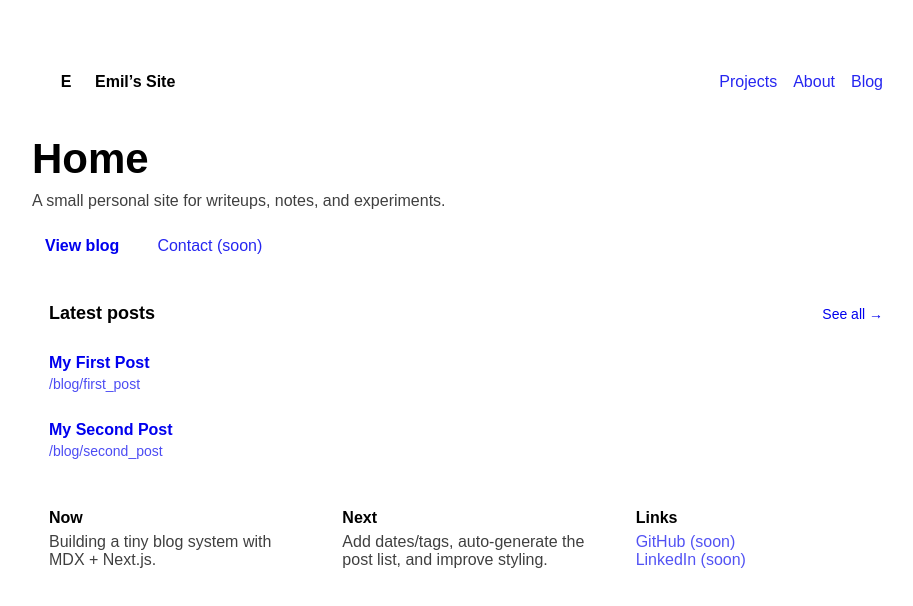
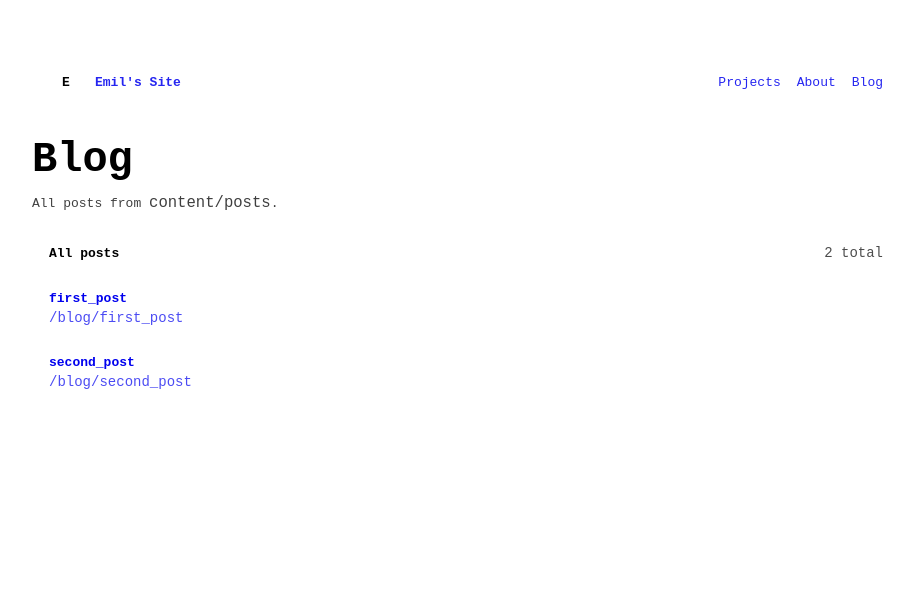
Before and after one commit to Thorald/my_website, a Next.js app: page /blog in a window 1280 px wide. Shown: the top 606 px of the page, without its empty margins (174-1087 px from the left). Built offline with nearby package versions, Linux system fonts and the light colour scheme.

Commit message:
Updated Navbar and links

```diff
--- a/app/blog/page.tsx
+++ b/app/blog/page.tsx
@@ -1,89 +1,19 @@
-"use client";
+import Link from "next/link";
+import Navbar from "../components/Navbar";
+import { POSTS } from "../../lib/posts";
 
-import Link from "next/link";
-
-export default function Board() {
+export default function BlogIndex() {
     return (
         <main style={{ maxWidth: 900, margin: "0 auto", padding: "32px 16px" }}>
-            {/* Navbar */}
-            <nav
-                style={{
-                    display: "flex",
-                    alignItems: "center",
-                    justifyContent: "space-between",
-                    padding: "12px 16px",
-                    border: "1px solid rgba(255,255,255,0.12)",
-                    borderRadius: 12,
-                    marginBottom: 24,
-                }}
-            >
-                <div style={{ display: "flex", gap: 12, alignItems: "center" }}>
-                    <div
-                        style={{
-                            width: 34,
-                            height: 34,
-                            borderRadius: 10,
-                            border: "1px solid rgba(255,255,255,0.18)",
-                            display: "grid",
-                            placeItems: "center",
-                            fontWeight: 700,
-                        }}
-                    >
-                        E
-                    </div>
-                    <span style={{ fontWeight: 700 }}>Emil’s Site</span>
-                </div>
+            <Navbar />
 
-                <div style={{ display: "flex", gap: 16 }}>
-                    <a href="#" style={{ opacity: 0.85, textDecoration: "none" }}>
-                        Projects
-                    </a>
-                    <a href="#" style={{ opacity: 0.85, textDecoration: "none" }}>
-                        About
-                    </a>
-                    <Link href="/blog" style={{ opacity: 0.85, textDecoration: "none" }}>
-                        Blog
-                    </Link>
-                </div>
-            </nav>
-
-            {/* Hero */}
-            <header style={{ marginBottom: 22 }}>
-                <h1 style={{ fontSize: 42, margin: 0, lineHeight: 1.1 }}>Home</h1>
-                <p style={{ opacity: 0.75, marginTop: 10, maxWidth: 650 }}>
-                    A small personal site for writeups, notes, and experiments.
+            <header style={{ marginBottom: 18 }}>
+                <h1 style={{ fontSize: 42, margin: 0 }}>Blog</h1>
+                <p style={{ opacity: 0.75, marginTop: 10 }}>
+                    All posts from <code>content/posts</code>.
                 </p>
-
-                <div style={{ display: "flex", gap: 12, marginTop: 14 }}>
-                    <Link
-                        href="/blog"
-                        style={{
-                            padding: "10px 12px",
-                            borderRadius: 12,
-                            border: "1px solid rgba(255,255,255,0.18)",
-                            textDecoration: "none",
-                            fontWeight: 600,
-                        }}
-                    >
-                        View blog
-                    </Link>
-
-                    <a
-                        href="#"
-                        style={{
-                            padding: "10px 12px",
-                            borderRadius: 12,
-                            border: "1px solid rgba(255,255,255,0.12)",
-                            textDecoration: "none",
-                            opacity: 0.85,
-                        }}
-                    >
-                        Contact (soon)
-                    </a>
-                </div>
             </header>
 
-            {/* Latest posts */}
             <section
                 style={{
                     border: "1px solid rgba(255,255,255,0.12)",
@@ -100,100 +30,40 @@ export default function Board() {
                         alignItems: "center",
                     }}
                 >
-                    <h2 style={{ margin: 0, fontSize: 18 }}>Latest posts</h2>
-                    <Link href="/blog" style={{ fontSize: 14, textDecoration: "none" }}>
-                        See all →
-                    </Link>
+                    <span style={{ fontWeight: 700 }}>All posts</span>
+                    <span style={{ opacity: 0.7, fontSize: 14 }}>
+                        {POSTS.length} total
+                    </span>
                 </div>
 
                 <ul style={{ listStyle: "none", margin: 0, padding: 0 }}>
-                    <li style={{ borderTop: "1px solid rgba(255,255,255,0.08)" }}>
+                    {POSTS.map((p) => (
+                        <li
+                            key={p.slug}
+                            style={{ borderTop: "1px solid rgba(255,255,255,0.08)" }}
+                        >
                             <Link
-                            href="/blog/first_post"
+                                href={`/blog/${p.slug}`}
                                 style={{
                                     display: "block",
                                     padding: "14px 16px",
                                     textDecoration: "none",
                                 }}
                             >
-                            <div style={{ fontWeight: 700 }}>My First Post</div>
+                                <div style={{ fontWeight: 700 }}>{p.title}</div>
                                 <div style={{ opacity: 0.7, fontSize: 14, marginTop: 4 }}>
-                                /blog/first_post
+                                    /blog/{p.slug}
                                 </div>
                             </Link>
                         </li>
+                    ))}
 
-                    <li style={{ borderTop: "1px solid rgba(255,255,255,0.08)" }}>
-                        <Link
-                            href="/blog/second_post"
-                            style={{
-                                display: "block",
-                                padding: "14px 16px",
-                                textDecoration: "none",
-                            }}
-                        >
-                            <div style={{ fontWeight: 700 }}>My Second Post</div>
-                            <div style={{ opacity: 0.7, fontSize: 14, marginTop: 4 }}>
-                                /blog/second_post
-                            </div>
-                        </Link>
+                    {POSTS.length === 0 && (
+                        <li style={{ padding: "14px 16px", opacity: 0.75 }}>
+                            No posts yet.
                         </li>
+                    )}
                 </ul>
-            </section>
-
-            {/* Quick cards */}
-            <section
-                style={{
-                    display: "grid",
-                    gridTemplateColumns: "repeat(auto-fit, minmax(220px, 1fr))",
-                    gap: 12,
-                    marginTop: 18,
-                }}
-            >
-                <div
-                    style={{
-                        border: "1px solid rgba(255,255,255,0.12)",
-                        borderRadius: 16,
-                        padding: 16,
-                    }}
-                >
-                    <div style={{ fontWeight: 700 }}>Now</div>
-                    <div style={{ opacity: 0.75, marginTop: 6 }}>
-                        Building a tiny blog system with MDX + Next.js.
-                    </div>
-                </div>
-
-                <div
-                    style={{
-                        border: "1px solid rgba(255,255,255,0.12)",
-                        borderRadius: 16,
-                        padding: 16,
-                    }}
-                >
-                    <div style={{ fontWeight: 700 }}>Next</div>
-                    <div style={{ opacity: 0.75, marginTop: 6 }}>
-                        Add dates/tags, auto-generate the post list, and improve styling.
-                    </div>
-                </div>
-
-                <div
-                    style={{
-                        border: "1px solid rgba(255,255,255,0.12)",
-                        borderRadius: 16,
-                        padding: 16,
-                    }}
-                >
-                    <div style={{ fontWeight: 700 }}>Links</div>
-                    <div style={{ opacity: 0.75, marginTop: 6 }}>
-                        <a href="#" style={{ opacity: 0.9, textDecoration: "none" }}>
-                            GitHub (soon)
-                        </a>
-                        <br />
-                        <a href="#" style={{ opacity: 0.9, textDecoration: "none" }}>
-                            LinkedIn (soon)
-                        </a>
-                    </div>
-                </div>
             </section>
         </main>
     );
--- /dev/null
+++ b/app/components/Navbar.tsx
@@ -0,0 +1,50 @@
+import Link from "next/link";
+
+export default function Navbar() {
+    return (
+        <nav
+            style={{
+                display: "flex",
+                alignItems: "center",
+                justifyContent: "space-between",
+                padding: "12px 16px",
+                border: "1px solid rgba(255,255,255,0.12)",
+                borderRadius: 12,
+                marginBottom: 24,
+            }}
+        >
+            <div style={{ display: "flex", gap: 12, alignItems: "center" }}>
+                <div
+                    style={{
+                        width: 34,
+                        height: 34,
+                        borderRadius: 10,
+                        border: "1px solid rgba(255,255,255,0.18)",
+                        display: "grid",
+                        placeItems: "center",
+                        fontWeight: 700,
+                    }}
+                >
+                    E
+                </div>
+                <span style={{ fontWeight: 700 }}>
+                    <a href="/" style={{ opacity: 0.85, textDecoration: "none" }}>
+                        Emil's Site
+                    </a>
+                </span>
+            </div>
+
+            <div style={{ display: "flex", gap: 16 }}>
+                <a href="#" style={{ opacity: 0.85, textDecoration: "none" }}>
+                    Projects
+                </a>
+                <a href="#" style={{ opacity: 0.85, textDecoration: "none" }}>
+                    About
+                </a>
+                <Link href="/blog" style={{ opacity: 0.85, textDecoration: "none" }}>
+                    Blog
+                </Link>
+            </div>
+        </nav>
+    );
+}
--- a/app/globals.css
+++ b/app/globals.css
@@ -3,7 +3,7 @@
 }
 
 body {
-  font-family: sans-serif;
+  font-family: monospace;
   margin: 20px;
   padding: 0;
 }
@@ -50,12 +50,6 @@ ul {
   box-sizing: border-box;
 }
 
-body {
-  font-family: sans-serif;
-  margin: 20px;
-  padding: 0;
-}
-
 .square {
   background: #fff;
   border: 1px solid #999;
--- a/lib/posts.ts
+++ b/lib/posts.ts
@@ -1,6 +1,7 @@
 // lib/posts.ts
 export type PostMeta = {
     slug: string;
+    title: string;
     // optional later: date, tags, etc.
     import: () => Promise<any>;
 };
@@ -9,10 +10,12 @@ export type PostMeta = {
 export const POSTS: PostMeta[] = [
     {
         slug: "first_post",
+        title: "first_post",
         import: () => import("../content/posts/first_post.mdx"),
     },
     {
         slug: "second_post",
+        title: "second_post",
         import: () => import("../content/posts/second_post.mdx"),
     },
 ];
```
Also changed, not shown: app/blog/[slug]/post-client.tsx (+32 -5 lines), app/page.tsx (+4 -4 lines). Lines whose indentation alone changed are shown as unchanged.
